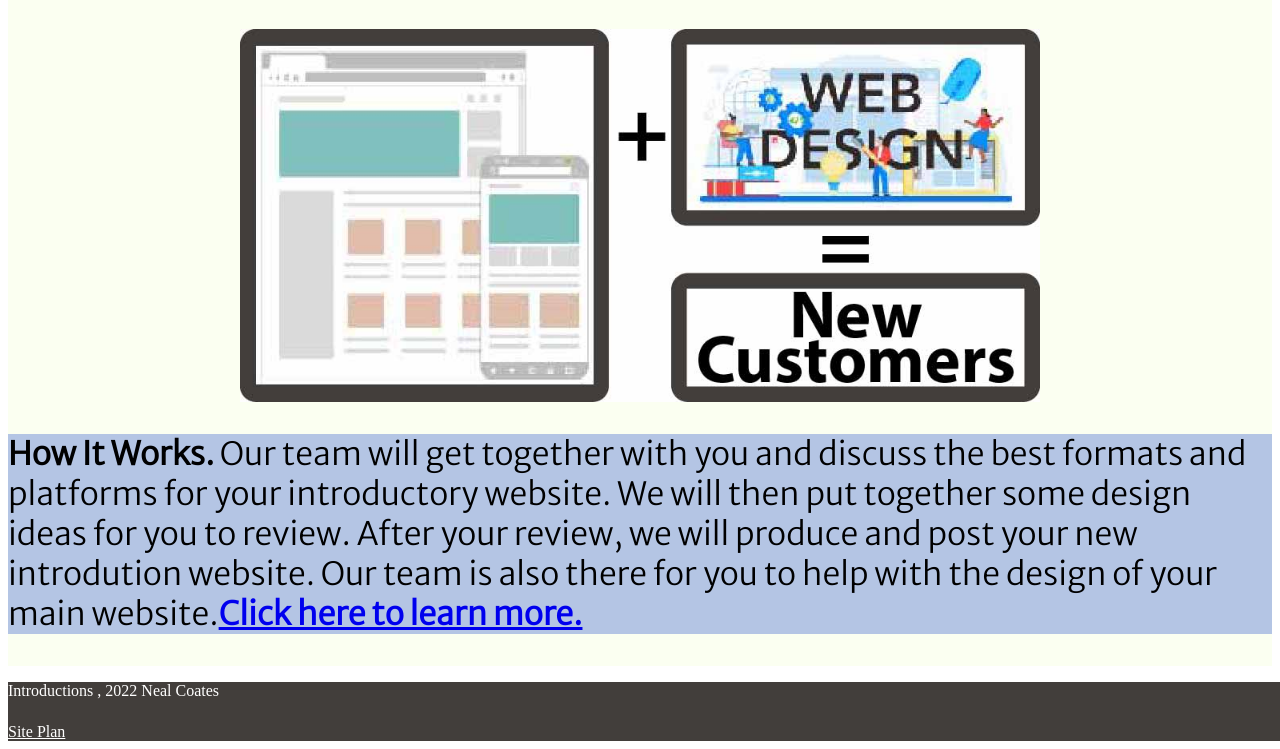
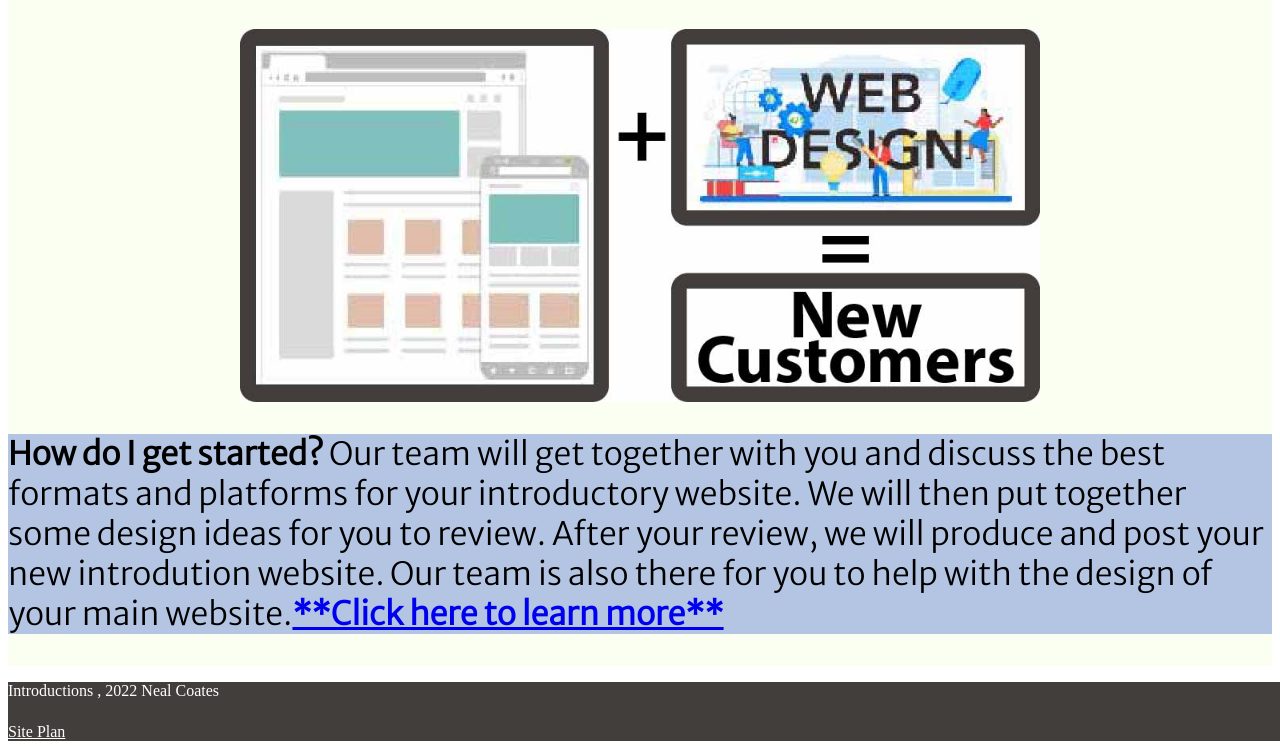
Before and after one commit to signguy76/wdd130, a plain HTML site: page introduction/index.html in a window 1280 px wide. Shown: the part 785-1534 px from the top of the page. Drawn offline with Linux system fonts and the light colour scheme; a web font is replaced by a local one.

Commit message:
Submittle changes

```diff
--- a/introduction/index.html
+++ b/introduction/index.html
@@ -39,12 +39,12 @@
                 <img class="website-pic" src="images/website-pic.jpg" alt="sucess formula">
 
 
-                    <p class="how-works"><b>How It Works.</b>   Our team will get together with you
+                    <p class="how-works"><b>How do I get started?</b>   Our team will get together with you
                         and discuss the best formats and platforms for your introductory
                         website. We will then put together some design ideas for you to
                         review. After your review, we will produce and post your new
                         introdution website. Our team is also there for you to help with
-                        the design of your main website.<a href="intro_how_to.html"><b>Click here to learn more.</b></a>
+                        the design of your main website.<a href="intro_how_to.html"><b>**Click here to learn more**</b></a>
                     </p>
 
 
```
Also changed, not shown: introduction/intro_faq.html (+2 -2 lines), Spy/chck.txt (added), 3 other files.
